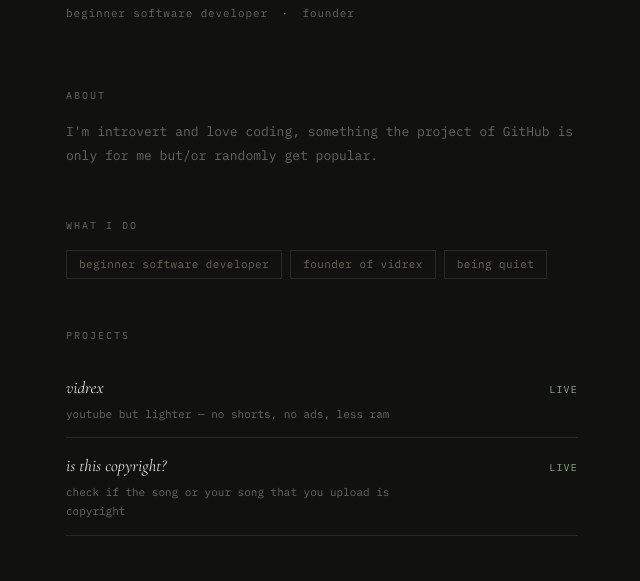
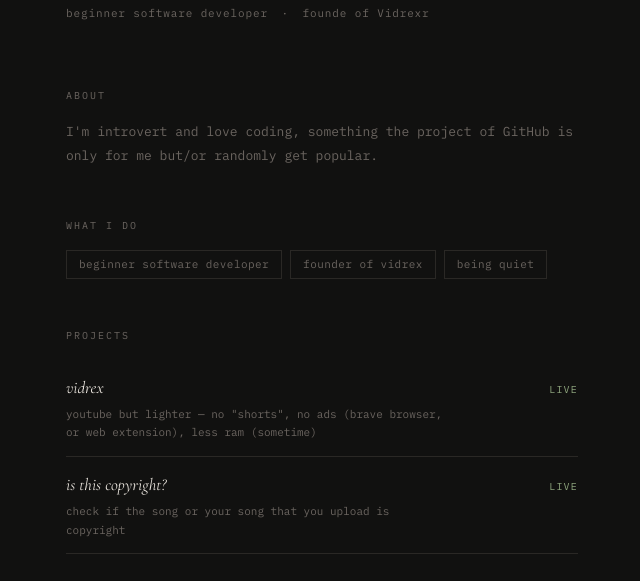
Before and after one commit to phthion/about-phthion, a plain HTML site: page index.html in a window 1280 px wide. Shown: the part 162-743 px from the top of the page, without its empty margins (318-958 px from the left). Drawn offline with nearby package versions, Linux system fonts and the light colour scheme.

Commit message:
Update index.html

```diff
--- a/index.html
+++ b/index.html
@@ -212,7 +212,7 @@
 
   <header>
     <h1 class="name">phthion</h1>
-    <p class="tagline">beginner software developer <span>·</span> founder</p>
+    <p class="tagline">beginner software developer <span>·</span> founde of Vidrexr</p>
   </header>
 
   <section class="section">
@@ -237,7 +237,7 @@
     <a class="project-item" href="https://phthion.github.io/vidrex/" target="_blank">
       <div>
         <div class="project-name">vidrex</div>
-        <div class="project-meta">youtube but lighter — no shorts, no ads, less ram</div>
+        <div class="project-meta">youtube but lighter — no "shorts", no ads (brave browser, or web extension), less ram (sometime)</div>
       </div>
       <div class="project-status status-live">live</div>
     </a>
```
